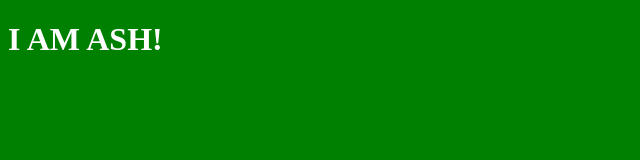
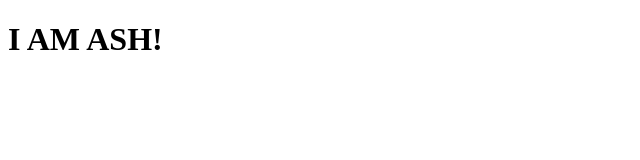
Before and after one commit to raroaslhey/ProductPage_Web, a plain HTML site: page Index.html in a window 1280 px wide. Shown: the whole page, without its empty margins (0-640 px from the left). Drawn offline with Linux system fonts and the light colour scheme.

Commit message:
firt commit

```diff
--- a/Index.html
+++ b/Index.html
@@ -3,9 +3,10 @@
 <head>
     <meta charset="UTF-8">
     <meta name="viewport" content="width=device-width, initial-scale=1.0">
+   <link rel="stylesheet" href="style.css">
     <title>Document</title>
 </head>
-<body style="background-color: green;">
-    <h1 style="color: white;">I AM ASH!</h1>
+<body>
+    <h1>I AM ASH!</h1>
 </body>
 </html>
--- /dev/null
+++ b/style.css
@@ -0,0 +1,3 @@
+h1{
+    color: black;
+}
```
